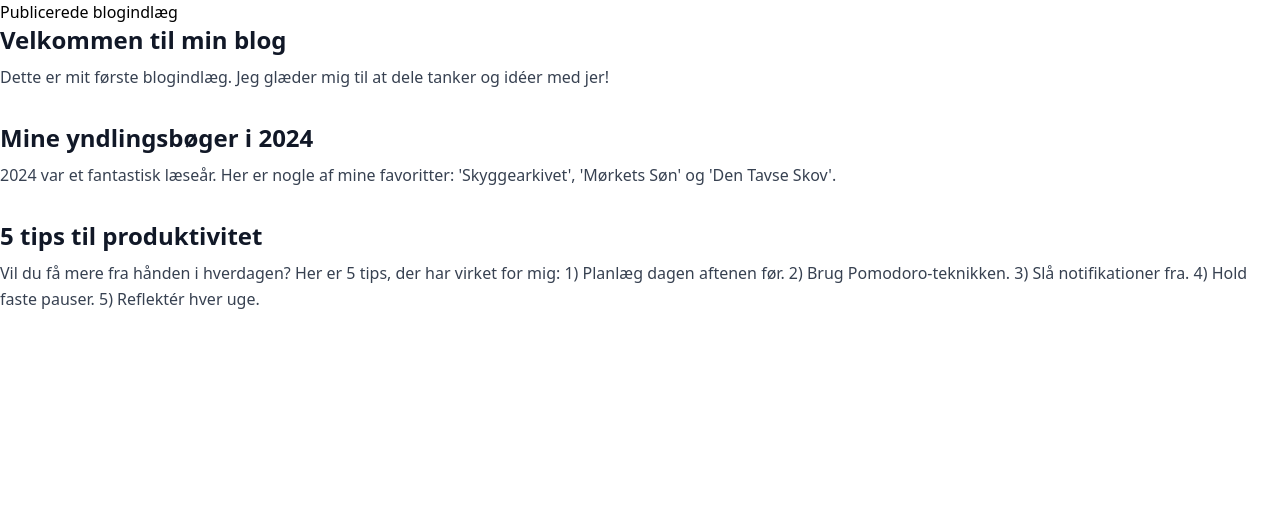
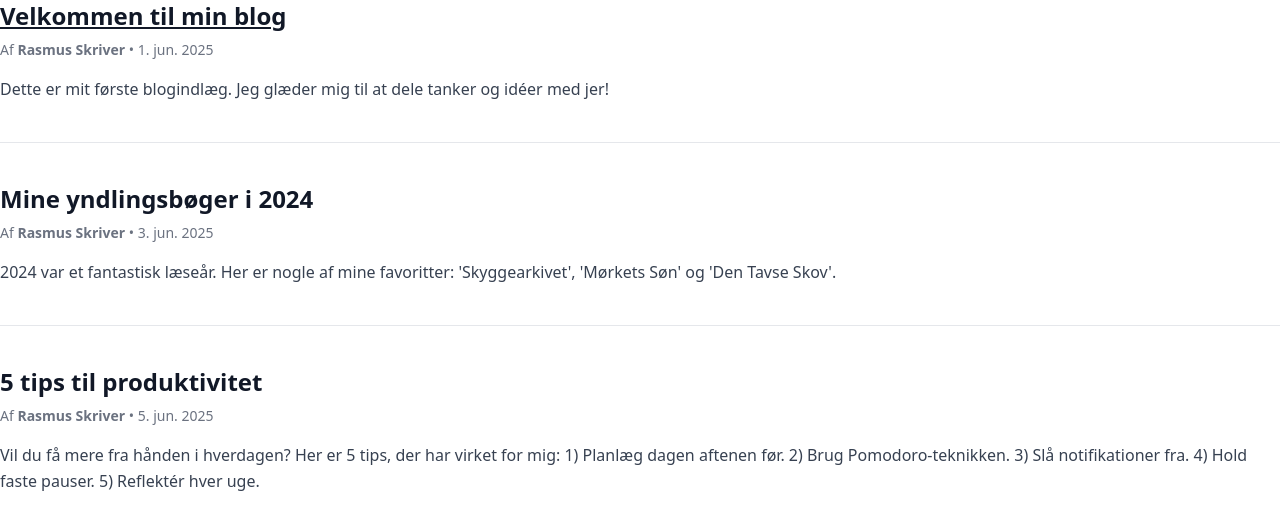
Before and after one commit to rasmusskriver/Bloggen, a plain HTML site: page index.html in a window 1280 px wide. Drawn offline with nearby package versions, Linux system fonts and the light colour scheme.

Commit message:
Oprydning af design

```diff
--- a/index.html
+++ b/index.html
@@ -7,7 +7,6 @@
   <link rel="stylesheet" href="styles.css" />
 </head>
 <body>
-<h1>Publicerede blogindlæg</h1>
   <script src="https://cdn.tailwindcss.com"></script>
   <div id="posts">
   <script src="script.js"></script>
--- a/posts/post1.json
+++ b/posts/post1.json
@@ -1,7 +1,7 @@
 {
   "id": 1,
   "title": "Velkommen til min blog",
-  "author": "Jonas Hansen",
+  "author": "Rasmus Skriver",
   "date": "2025-06-01",
   "content": "Dette er mit første blogindlæg. Jeg glæder mig til at dele tanker og idéer med jer!",
   "tags": ["intro", "blog", "velkommen"]
--- a/posts/post2.json
+++ b/posts/post2.json
@@ -1,7 +1,7 @@
 {
   "id": 2,
   "title": "Mine yndlingsbøger i 2024",
-  "author": "Jonas Hansen",
+  "author": "Rasmus Skriver",
   "date": "2025-06-03",
   "content": "2024 var et fantastisk læseår. Her er nogle af mine favoritter: 'Skyggearkivet', 'Mørkets Søn' og 'Den Tavse Skov'.",
   "tags": ["bøger", "anmeldelser", "2024"]
--- a/posts/post3.json
+++ b/posts/post3.json
@@ -1,7 +1,7 @@
 {
   "id": 3,
   "title": "5 tips til produktivitet",
-  "author": "Jonas Hansen",
+  "author": "Rasmus Skriver",
   "date": "2025-06-05",
   "content": "Vil du få mere fra hånden i hverdagen? Her er 5 tips, der har virket for mig: 1) Planlæg dagen aftenen før. 2) Brug Pomodoro-teknikken. 3) Slå notifikationer fra. 4) Hold faste pauser. 5) Reflektér hver uge.",
   "tags": ["produktivitet", "selvudvikling", "tips"]
--- a/script.js
+++ b/script.js
@@ -12,11 +12,17 @@ async function fetchPosts() {
     postsContainer.innerHTML = posts
       .map(
         (post) => `
-      <article class="mb-8">
-        <h1 class="text-2xl font-semibold mb-2 hover:underline cursor-pointer text-gray-900">${post.title}</h1>
-        <p class="text-gray-700 leading-relaxed">${post.content}</p>
-      </article>
-    `,
+    <article class="mb-10 border-b border-gray-200 pb-6 last:border-0">
+      <h2 class="text-2xl font-semibold mb-2 text-gray-900 hover:underline cursor-pointer">${post.title}</h2>
+      <div class="text-sm text-gray-500 mb-4">
+        <span>Af <strong>${post.author}</strong></span> &bull;
+        <time datetime="${post.date}">${new Date(post.date).toLocaleDateString("da-DK", { day: "numeric", month: "short", year: "numeric" })}</time>
+      </div>
+      <p class="text-gray-700 leading-relaxed mb-4">${post.content}</p>
+      <div class="flex flex-wrap gap-2">
+      </div>
+    </article>
+  `,
       )
       .join("");
   } catch (error) {
```
